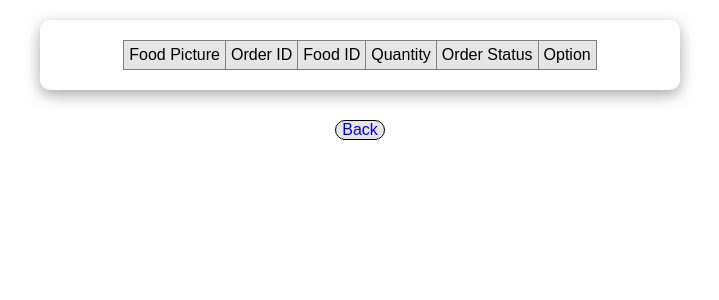
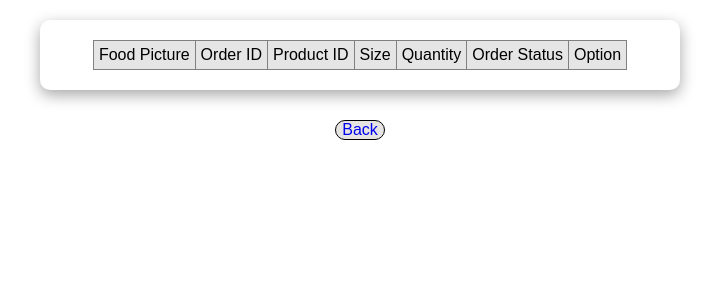
Before and after one commit to smhaf/donpollo, a PHP site: page /custOrder.php in a window 1280 px wide. Shown: the part 79-379 px from the top of the page, without its empty margins (280-999 px from the left). Run offline with PHP 8.4, Linux system fonts and the light colour scheme; a user stored in the database is signed in; data comes from the database, SQL or seed files in the repository; data that the repository does not hold is empty.

Commit message:
Update custOrder.php

```diff
--- a/custOrder.php
+++ b/custOrder.php
@@ -28,7 +28,8 @@
             <tr>
                 <th>Food Picture</th>
                 <th>Order ID</th>
-                <th>Food ID</th>
+                <th>Product ID</th>
+                <th>Size</th>
                 <th>Quantity</th>
                 <th>Order Status</th>
                 <th>Option</th>
@@ -44,6 +45,7 @@
                         echo "<td align='center'><img src='" . $row['picture'] . "' alt='Food Picture' /></td>";
                         echo "<td>". $row['ord_id'] ."</td>";
                         echo "<td>". $row['prod_id'] ."</td>";
+                        echo "<td>". $row['size'] ."</td>";
                         echo "<td>". $row['qty'] ."</td>";
                         echo "<td>". $row['ord_status'] ."</td>";
                         if($row['ord_status'] == 'Pending'||$row['ord_status'] == 'pending'){
```
